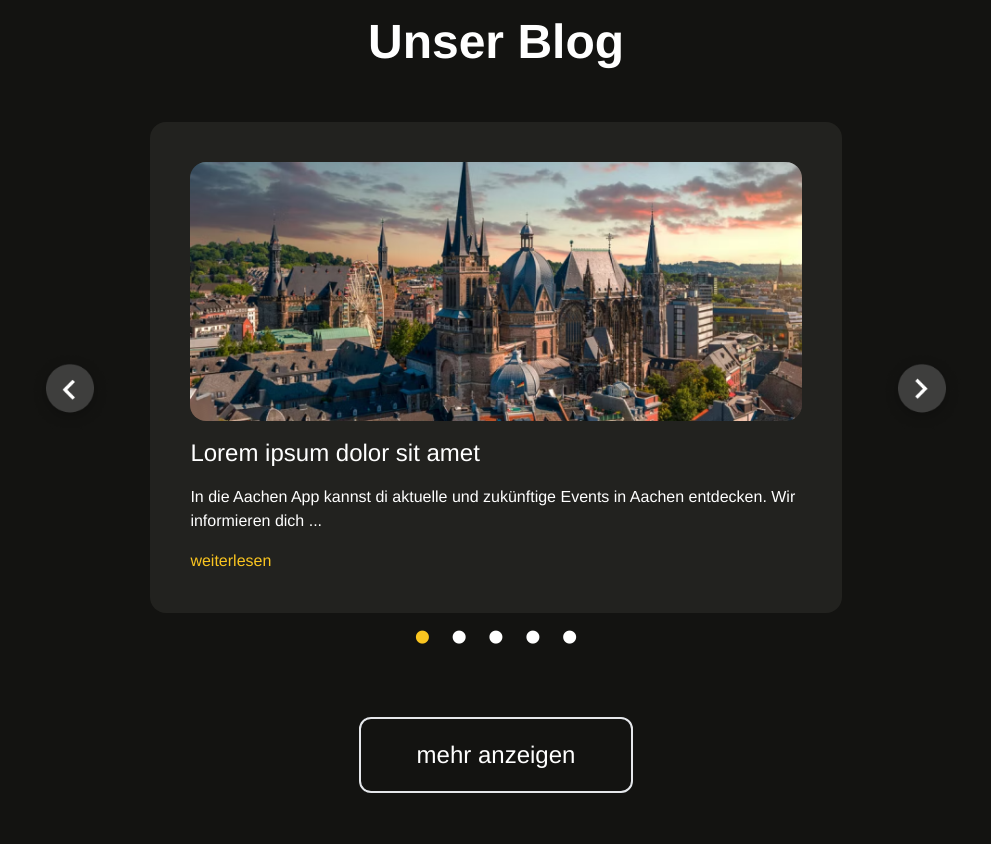
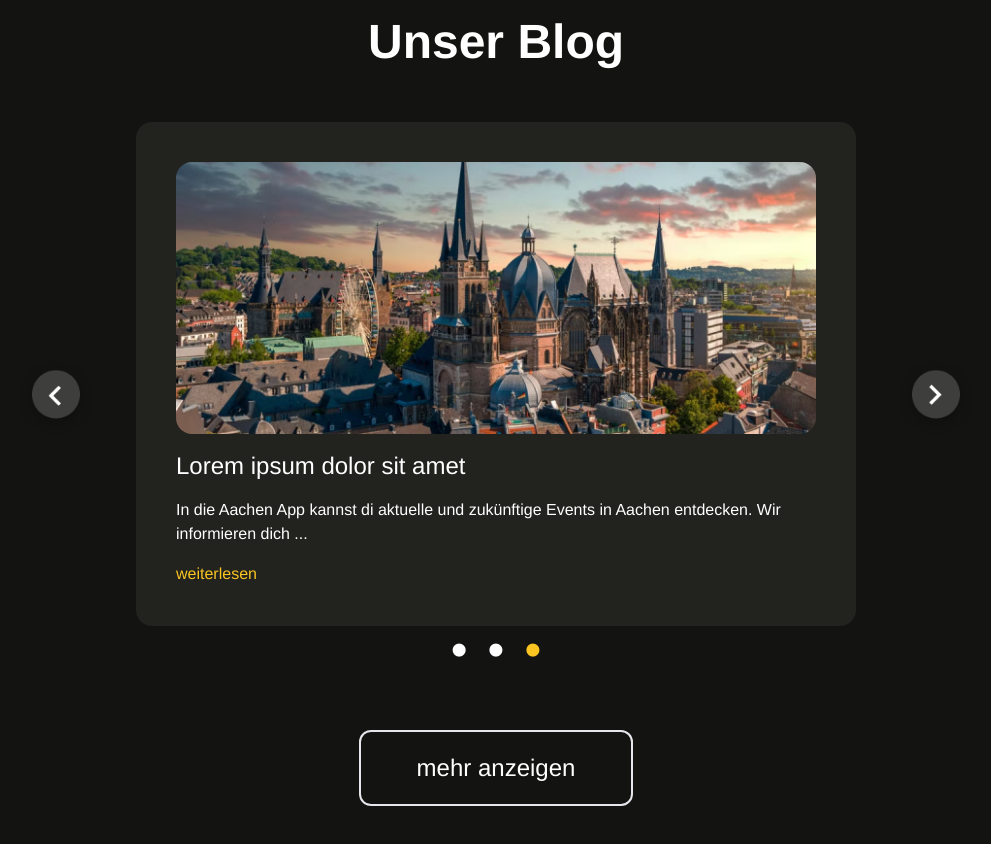
Before and after one commit to FynnFrings/aachen-web-app, a Next.js app in the folder frontend/: page / in a window 1280 px wide. Shown: the part 2040-2884 px from the top of the page, without its empty margins (144-1135 px from the left). Built offline with nearby package versions, Linux system fonts and the light colour scheme.

Commit message:
fixed carousel bag

```diff
--- a/frontend/components/Blog/BlogCard.tsx
+++ b/frontend/components/Blog/BlogCard.tsx
@@ -10,13 +10,20 @@ const BlogCard: FC<Props> = ({ photo }) => {
   return (
     <>
       <div className="w-full bg-[#22221f] flex flex-col mx-4 px-4 py-4 gap-y-4 rounded-2xl md:w-[45%] md:flex md:flex-col md:justify-between lg:w-full lg:mx-0 lg:px-10 lg:py-10 lg:whitespace-normal">
-        <div className="flex justify-center w-full h-full items-center">
+        <div className="flex justify-center w-full items-center">
           <Image
-            className="rounded-2xl text-center lg:w-full"
+            className="block rounded-2xl text-center lg:hidden"
             src={photo}
             alt="aachen"
             width={300}
             height={300}
+          />
+          <Image
+            className="lg:block rounded-2xl text-center w-full hidden"
+            src={photo}
+            alt="aachen"
+            width={0}
+            height={0}
           />
         </div>
         <div className="flex flex-col gap-y-4">
--- a/frontend/components/Blog/BlogDesktop.tsx
+++ b/frontend/components/Blog/BlogDesktop.tsx
@@ -15,12 +15,6 @@ const BlogDesktop = () => {
         <CarouselItem>
           <BlogCard photo={AachenPic4} />
         </CarouselItem>
-        <CarouselItem>
-          <BlogCard photo={AachenPic4} />
-        </CarouselItem>
-        <CarouselItem>
-          <BlogCard photo={AachenPic4} />
-        </CarouselItem>
       </Carousel>
     </>
   );
--- a/frontend/components/Blog/Carousel.tsx
+++ b/frontend/components/Blog/Carousel.tsx
@@ -11,7 +11,7 @@ interface CarouselItemProps {
 
 // Define the CarouselItem component which renders each carousel item
 export const CarouselItem: React.FC<CarouselItemProps> = ({ children }) => {
-  return <div className="inline-flex">{children}</div>;
+  return <div className="w-full inline-flex">{children}</div>;
 };
 
 interface CarouselProps {
@@ -37,21 +37,21 @@ const Carousel: React.FC<CarouselProps> = ({ children }) => {
     setActiveIndex(newIndex);
   };
 
-  // // Set up an effect to automatically update the active index
-  // useEffect(() => {
-  //   const interval = setInterval(() => {
-  //     // Increment the active index if the carousel is not paused
-  //     if (!paused) {
-  //       updateIndex(activeIndex + 1);
-  //     }
-  //   }, 3000);
-  //   // Clean up the interval on unmount
-  //   return () => {
-  //     if (interval) {
-  //       clearInterval(interval);
-  //     }
-  //   };
-  // });
+  // Set up an effect to automatically update the active index
+  useEffect(() => {
+    const interval = setInterval(() => {
+      // Increment the active index if the carousel is not paused
+      if (!paused) {
+        updateIndex(activeIndex + 1);
+      }
+    }, 3000);
+    // Clean up the interval on unmount
+    return () => {
+      if (interval) {
+        clearInterval(interval);
+      }
+    };
+  });
 
   // Set up swipe handlers using the react-swipeable library
   const handlers = useSwipeable({
@@ -61,7 +61,7 @@ const Carousel: React.FC<CarouselProps> = ({ children }) => {
 
   // Render the Carousel component
   return (
-    <div className="w-full flex justify-center items-center gap-x-10">
+    <div className="w-screen flex justify-center items-center gap-x-10">
       <button
         onClick={() => {
           // Decrement the active index when the left arrow button is clicked
@@ -73,16 +73,17 @@ const Carousel: React.FC<CarouselProps> = ({ children }) => {
       <div
         onMouseEnter={() => setPaused(true)}
         onMouseLeave={() => setPaused(false)}
-        className="overflow-hidden  w-[60%]"
+        className="overflow-hidden w-[45rem]"
       >
         <div
-          className="whitespace-nowrap  transition-transform "
+          className="whitespace-nowrap  transition-transform"
           style={{ transform: `translateX(-${activeIndex * 100}%)` }}
         >
           {/* Render each carousel item */}
           {React.Children.map(children, (child, index) => {
             return React.cloneElement(child as React.ReactElement<any>, {
               key: index,
+              width: "100%",
             });
           })}
         </div>
@@ -91,6 +92,7 @@ const Carousel: React.FC<CarouselProps> = ({ children }) => {
           {React.Children.map(children, (child, index) => {
             return (
               <button
+                key={index}
                 onClick={() => {
                   // Update the active index when a navigation dot is clicked
                   updateIndex(index);
```
